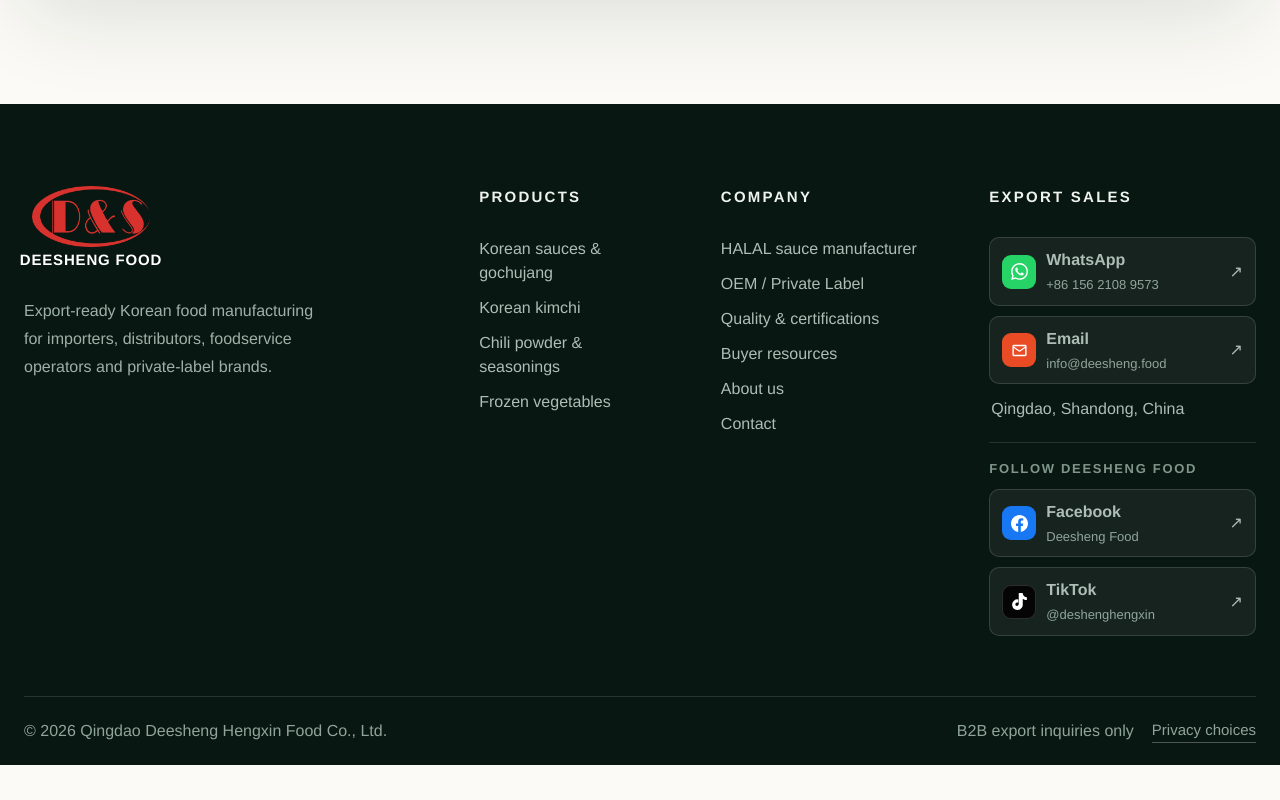
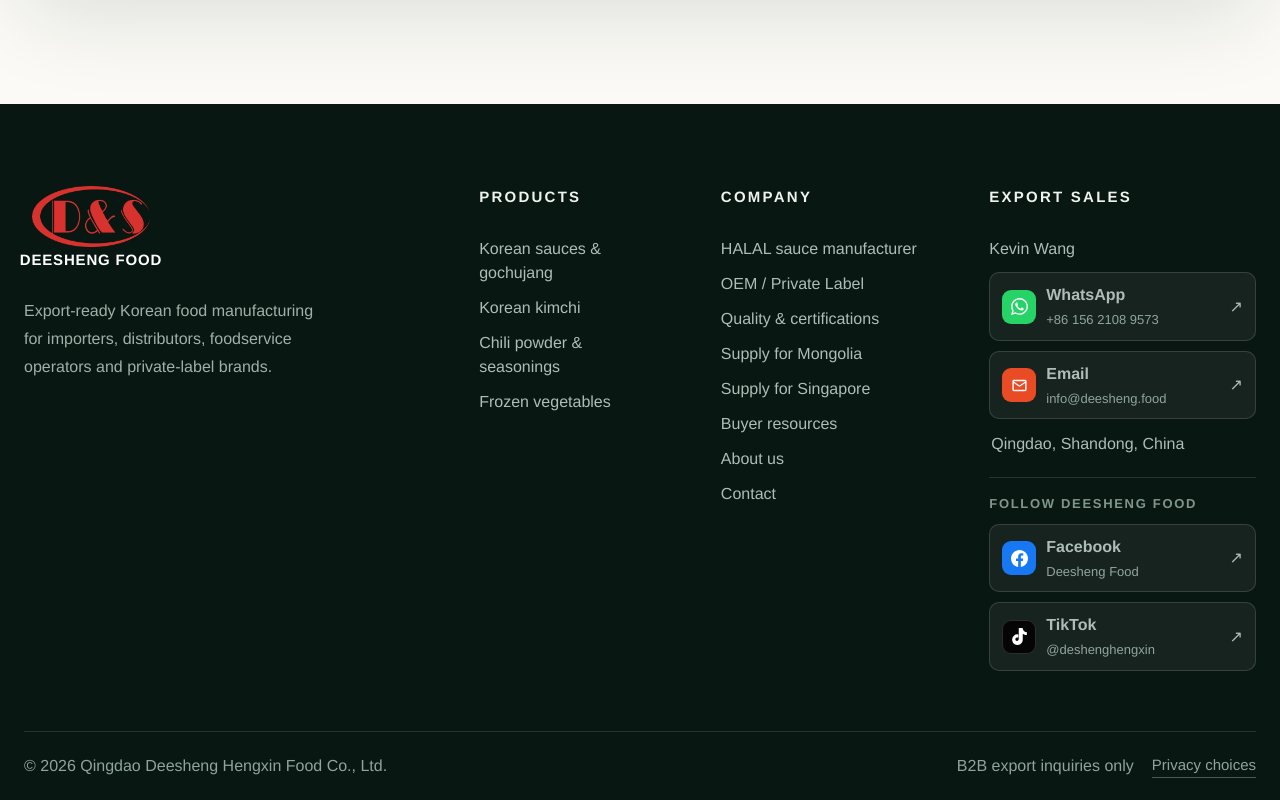
Before and after one commit to wjzta10018545-afk/deesheng-food, a Next.js app: page / in a window 1280 px wide. Shown: the part 6297-7097 px from the top of the page. Before the commit the page ends 7062 px from the top, so only its background shows below. Built offline with nearby package versions, Linux system fonts and the light colour scheme.

Commit message:
GEO: refine app/components/SiteFooter.tsx

```diff
--- a/app/components/SiteFooter.tsx
+++ b/app/components/SiteFooter.tsx
@@ -16,9 +16,10 @@
           <p>Export-ready Korean food manufacturing for importers, distributors, foodservice operators and private-label brands.</p>
         </div>
         <div><h2>Products</h2><Link href="/products/korean-sauces/">Korean sauces & gochujang</Link><Link href="/products/kimchi/">Korean kimchi</Link><Link href="/products/chili-seasonings/">Chili powder & seasonings</Link><Link href="/products/frozen-vegetables/">Frozen vegetables</Link></div>
-        <div><h2>Company</h2><Link href="/halal-korean-sauce-manufacturer/">HALAL sauce manufacturer</Link><Link href="/oem-private-label/">OEM / Private Label</Link><Link href="/quality-certifications/">Quality & certifications</Link><Link href="/resources/">Buyer resources</Link><Link href="/about/">About us</Link><Link href="/contact/">Contact</Link></div>
+        <div><h2>Company</h2><Link href="/halal-korean-sauce-manufacturer/">HALAL sauce manufacturer</Link><Link href="/oem-private-label/">OEM / Private Label</Link><Link href="/quality-certifications/">Quality & certifications</Link><Link href="/markets/mongolia/">Supply for Mongolia</Link><Link href="/markets/singapore/">Supply for Singapore</Link><Link href="/resources/">Buyer resources</Link><Link href="/about/">About us</Link><Link href="/contact/">Contact</Link></div>
         <div className="footer-contact">
           <h2>Export sales</h2>
+          <span>Kevin Wang</span>
           <ContactLinks />
           <span className="footer-location">Qingdao, Shandong, China</span>
           <div className="footer-social-block">
```
